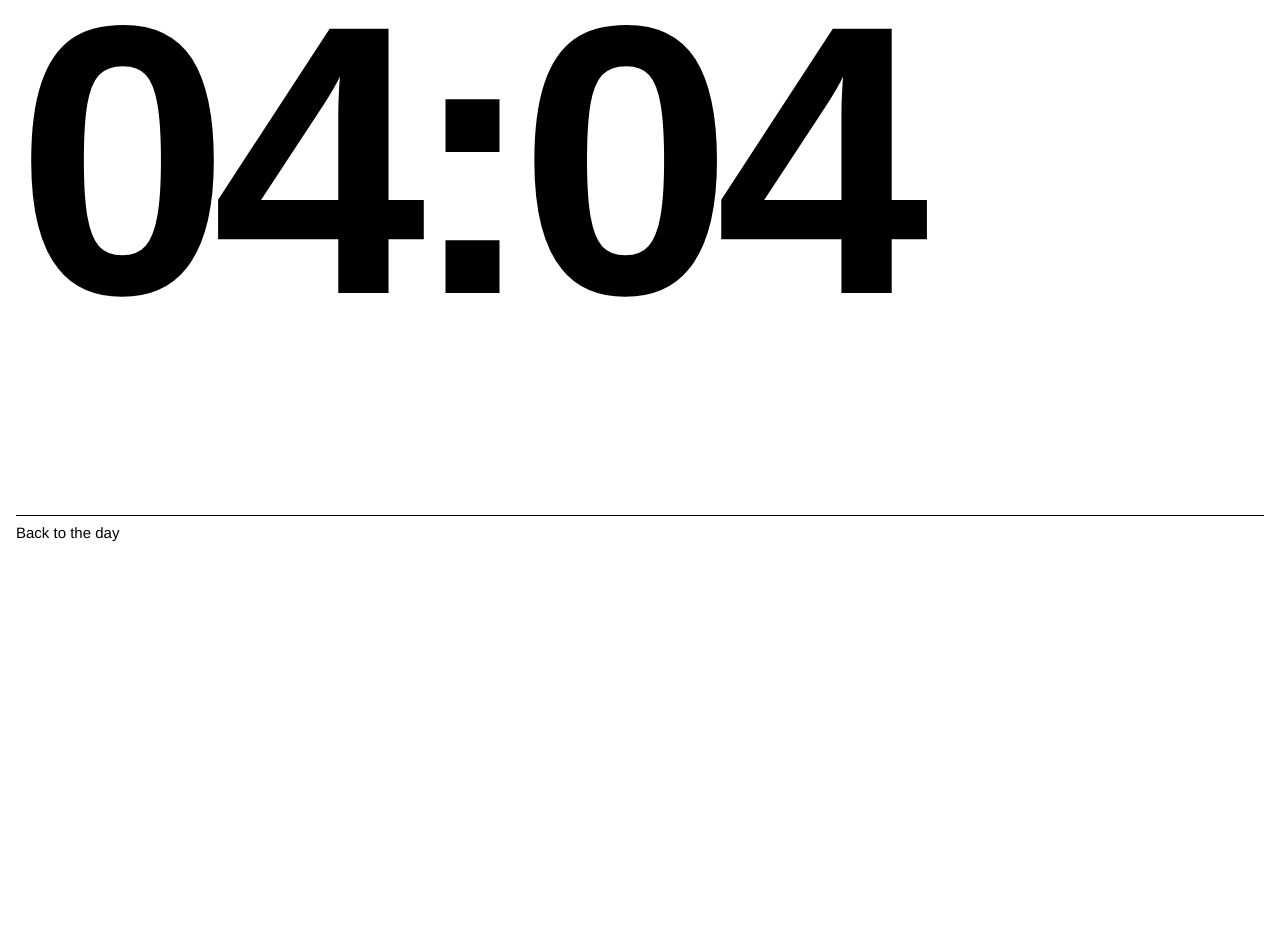
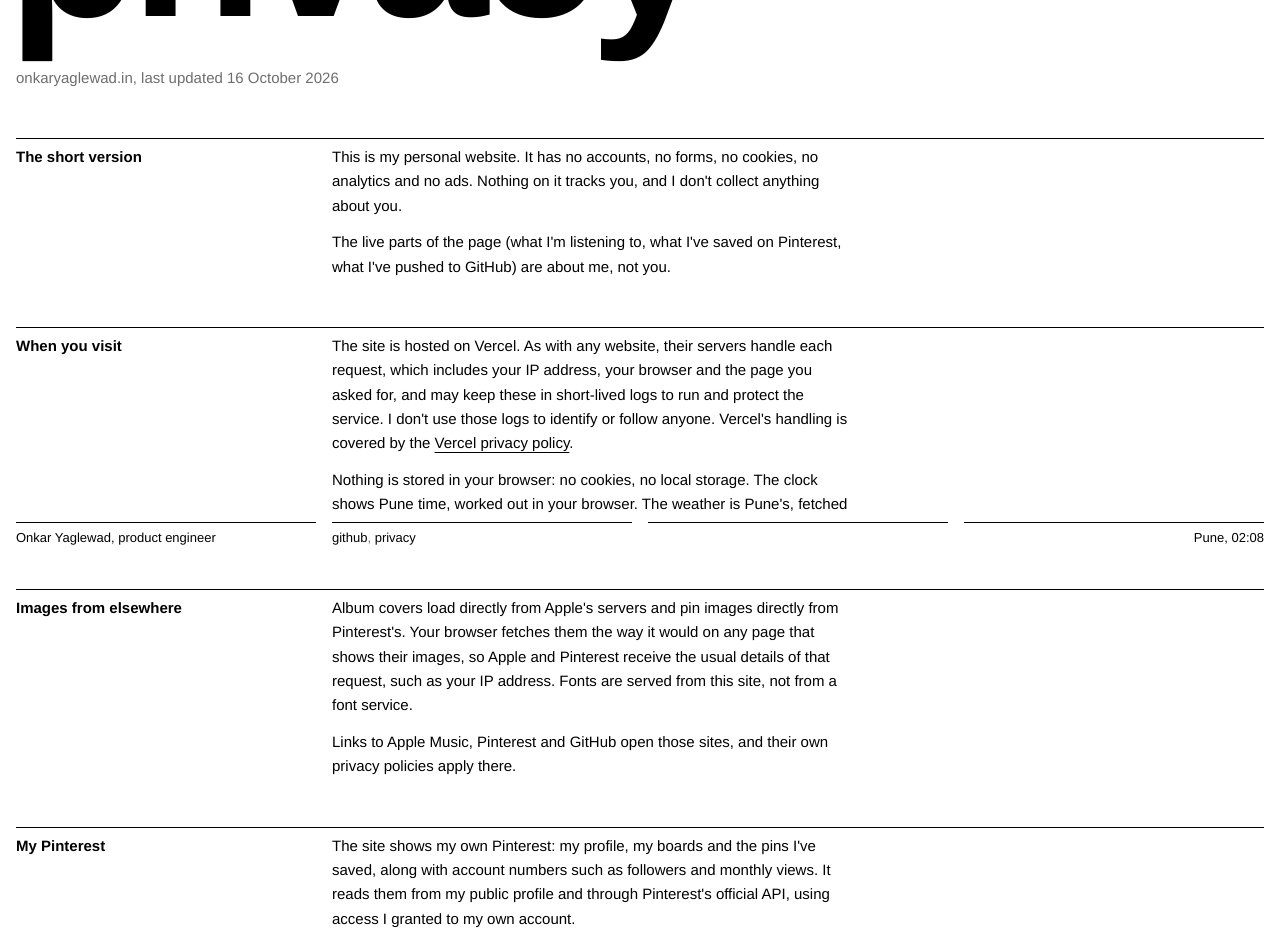
Before and after one commit to once-human/1618, a Next.js app: page /privacy in a window 1280 px wide. Before the commit this address had no page. Shown: the part 240-1187 px from the top of the page. Before the commit the page ends 800 px from the top, so only its background shows below. Built offline with nearby package versions, Linux system fonts and the light colour scheme; no server answers.

Commit message:
Move to onkaryaglewad.in; add privacy page, sitemap and robots

```diff
--- a/src/app/layout.tsx
+++ b/src/app/layout.tsx
@@ -1,11 +1,24 @@
 import type { Metadata } from "next";
 import "@fontsource-variable/archivo/wdth.css";
 import "./globals.css";
+import { SITE_URL } from "@/lib/site";
+
+const description =
+  "Onkar Yaglewad builds consumer products end to end, from the first idea to the last pixel. This is one ordinary day.";
 
 export const metadata: Metadata = {
+  metadataBase: new URL(SITE_URL),
   title: "Onkar Yaglewad",
-  description:
-    "Onkar Yaglewad builds consumer products end to end, from the first idea to the last pixel. This is one ordinary day.",
+  description,
+  openGraph: {
+    type: "website",
+    url: SITE_URL,
+    siteName: "Onkar Yaglewad",
+    title: "Onkar Yaglewad",
+    description,
+    locale: "en_IN",
+  },
+  twitter: { card: "summary_large_image", title: "Onkar Yaglewad", description },
 };
 
 export default function RootLayout({ children }: LayoutProps<"/">) {
--- a/src/app/page.tsx
+++ b/src/app/page.tsx
@@ -1,4 +1,9 @@
+import type { Metadata } from "next";
 import { Experience } from "@/components/Experience";
+
+export const metadata: Metadata = {
+  alternates: { canonical: "/" },
+};
 
 export default function Home() {
   return <Experience />;
--- /dev/null
+++ b/src/app/privacy/page.tsx
@@ -0,0 +1,145 @@
+import type { Metadata } from "next";
+import { Nav } from "@/components/site/Nav";
+import { Footer } from "@/components/site/Footer";
+import { profile } from "@/content/profile";
+import { SITE_URL } from "@/lib/site";
+
+export const metadata: Metadata = {
+  title: "Privacy, Onkar Yaglewad",
+  description: "What this site knows about you (almost nothing) and how it uses my own Pinterest, music and GitHub data.",
+  alternates: { canonical: "/privacy" },
+};
+
+const UPDATED = "16 October 2026";
+const host = SITE_URL.replace(/^https?:\/\//, "");
+
+const link = "underline decoration-1 underline-offset-4 hover:decoration-2";
+
+function Ext({ href, children }: { href: string; children: React.ReactNode }) {
+  return (
+    <a href={href} target="_blank" rel="noopener noreferrer" className={link}>
+      {children}
+    </a>
+  );
+}
+
+/** One ruled row: the heading on the left, the words on the right. */
+function Part({ title, children }: { title: string; children: React.ReactNode }) {
+  return (
+    <section className="grid grid-cols-1 gap-x-4 gap-y-2 border-t border-ink pt-1.5 pb-12 md:grid-cols-4">
+      <h2 className="font-semibold">{title}</h2>
+      <div className="max-w-[62ch] space-y-3 md:col-span-2">{children}</div>
+    </section>
+  );
+}
+
+export default function Privacy() {
+  const email = profile.links.email?.replace(/^mailto:/, "") ?? null;
+
+  return (
+    <>
+      <Nav />
+      <main className="px-4 pt-24 pb-32 text-[15px] leading-relaxed">
+        <h1 className="bigword mb-10 -ml-[0.04em] text-[clamp(4.5rem,17vw,17rem)]">privacy</h1>
+
+        <p className="tnum mb-12 text-quiet">
+          {host}, last updated {UPDATED}
+        </p>
+
+        <Part title="The short version">
+          <p>
+            This is my personal website. It has no accounts, no forms, no cookies, no analytics and no ads. Nothing
+            on it tracks you, and I don&apos;t collect anything about you.
+          </p>
+          <p>
+            The live parts of the page (what I&apos;m listening to, what I&apos;ve saved on Pinterest, what I&apos;ve
+            pushed to GitHub) are about me, not you.
+          </p>
+        </Part>
+
+        <Part title="When you visit">
+          <p>
+            The site is hosted on Vercel. As with any website, their servers handle each request, which includes
+            your IP address, your browser and the page you asked for, and may keep these in short-lived logs to run
+            and protect the service. I don&apos;t use those logs to identify or follow anyone. Vercel&apos;s handling
+            is covered by the <Ext href="https://vercel.com/legal/privacy-policy">Vercel privacy policy</Ext>.
+          </p>
+          <p>
+            Nothing is stored in your browser: no cookies, no local storage. The clock shows Pune time, worked out in
+            your browser. The weather is Pune&apos;s, fetched by the server, not based on where you are.
+          </p>
+        </Part>
+
+        <Part title="Images from elsewhere">
+          <p>
+            Album covers load directly from Apple&apos;s servers and pin images directly from Pinterest&apos;s. Your
+            browser fetches them the way it would on any page that shows their images, so Apple and Pinterest receive
+            the usual details of that request, such as your IP address. Fonts are served from this site, not from a
+            font service.
+          </p>
+          <p>
+            Links to Apple Music, Pinterest and GitHub open those sites, and their own privacy policies apply there.
+          </p>
+        </Part>
+
+        <Part title="My Pinterest">
+          <p>
+            The site shows my own Pinterest: my profile, my boards and the pins I&apos;ve saved, along with account
+            numbers such as followers and monthly views. It reads them from my public profile and through
+            Pinterest&apos;s official API, using access I granted to my own account.
+          </p>
+          <p>
+            That access is read only. The site never posts, saves, edits or deletes anything on Pinterest. It only
+            ever reads my account. Visitors never sign in with Pinterest, and the site never asks for or sees anyone
+            else&apos;s Pinterest data.
+          </p>
+          <p>
+            The access keys are kept encrypted in the hosting settings and are used only on the server. They are
+            never sent to your browser. What Pinterest returns is cached for up to half an hour so the page stays
+            fast. Then it is replaced with fresh data. None of it is sold, shared, or used for advertising. I can
+            withdraw the site&apos;s access at any time from my Pinterest settings.
+          </p>
+        </Part>
+
+        <Part title="My music and GitHub">
+          <p>
+            What I play on Apple Music is sent to my Last.fm account by a scrobbler app on my phone, and the site
+            reads it from Last.fm. Covers and song links are looked up on Apple Music, with Deezer and song.link as
+            fallbacks. Public GitHub activity comes from GitHub&apos;s public API. All of it is about my own accounts.
+          </p>
+        </Part>
+
+        <Part title="Children">
+          <p>The site isn&apos;t aimed at children, and it doesn&apos;t collect information from anyone, of any age.</p>
+        </Part>
+
+        <Part title="Changes">
+          <p>
+            If any of this changes, I&apos;ll update this page and the date at the top of it.
+          </p>
+        </Part>
+
+        <Part title="Questions">
+          <p>
+            {email ? (
+              <>
+                Email me at{" "}
+                <a href={`mailto:${email}`} className={link}>
+                  {email}
+                </a>{" "}
+                with any question about this page.
+              </>
+            ) : (
+              <>
+                Open an issue on the{" "}
+                <Ext href="https://github.com/once-human/1618/issues">site&apos;s GitHub repository</Ext> with any
+                question about this page.
+              </>
+            )}
+          </p>
+        </Part>
+      </main>
+      <Footer />
+    </>
+  );
+}
--- /dev/null
+++ b/src/app/robots.ts
@@ -0,0 +1,10 @@
+import type { MetadataRoute } from "next";
+import { SITE_URL } from "@/lib/site";
+
+export default function robots(): MetadataRoute.Robots {
+  return {
+    rules: { userAgent: "*", allow: "/", disallow: "/api/" },
+    sitemap: `${SITE_URL}/sitemap.xml`,
+    host: SITE_URL,
+  };
+}
--- /dev/null
+++ b/src/app/sitemap.ts
@@ -0,0 +1,16 @@
+import type { MetadataRoute } from "next";
+import { projects } from "@/content/projects";
+import { SITE_URL } from "@/lib/site";
+
+export default function sitemap(): MetadataRoute.Sitemap {
+  return [
+    { url: SITE_URL, changeFrequency: "daily", priority: 1 },
+    { url: `${SITE_URL}/work`, changeFrequency: "weekly", priority: 0.8 },
+    ...projects.map((p) => ({
+      url: `${SITE_URL}/work/${p.slug}`,
+      changeFrequency: "monthly" as const,
+      priority: 0.6,
+    })),
+    { url: `${SITE_URL}/privacy`, changeFrequency: "yearly", priority: 0.2 },
+  ];
+}
--- a/src/app/work/[slug]/page.tsx
+++ b/src/app/work/[slug]/page.tsx
@@ -16,7 +16,7 @@ export async function generateMetadata({ params }: { params: Promise<Params> }):
   const { slug } = await params;
   const p = projectBySlug(slug);
   if (!p) return {};
-  return { title: `${p.name}, Onkar Yaglewad`, description: p.tagline };
+  return { title: `${p.name}, Onkar Yaglewad`, description: p.tagline, alternates: { canonical: `/work/${p.slug}` } };
 }
 
 const cell = "border-t border-ink pt-1.5";
--- a/src/app/work/page.tsx
+++ b/src/app/work/page.tsx
@@ -6,6 +6,7 @@ import { WorkList } from "@/components/home/WorkList";
 export const metadata: Metadata = {
   title: "Work, Onkar Yaglewad",
   description: "Everything Onkar Yaglewad has been making, as a plain list.",
+  alternates: { canonical: "/work" },
 };
 
 export default function WorkIndex() {
--- a/src/components/home/SayHi.tsx
+++ b/src/components/home/SayHi.tsx
@@ -1,3 +1,4 @@
+import Link from "next/link";
 import { publicLinks } from "@/content/profile";
 
 /** Contact, kept plain. */
@@ -17,6 +18,12 @@ export function SayHi() {
           </li>
         ))}
       </ul>
+      <p className="col-span-2 text-[13px] text-quiet md:col-start-3">
+        No cookies, no tracking.{" "}
+        <Link href="/privacy" className="underline decoration-1 underline-offset-4 hover:text-ink">
+          Privacy
+        </Link>
+      </p>
     </div>
   );
 }
--- a/src/components/site/Footer.tsx
+++ b/src/components/site/Footer.tsx
@@ -1,5 +1,6 @@
 "use client";
 
+import Link from "next/link";
 import { useMusic, usePresence, useNow } from "@/lib/presence/client";
 import { puneNow, timeAgo } from "@/lib/time";
 import { Playing } from "@/components/live/Playing";
@@ -32,6 +33,10 @@ export function Footer() {
             github
           </a>
         )}
+        <span className="text-quiet">, </span>
+        <Link href="/privacy" className="hover:underline">
+          privacy
+        </Link>
       </p>
       <p className={`${cell} truncate ${latest ? "" : "hidden"} md:block`} aria-live="polite">
         {latest ? (
--- /dev/null
+++ b/src/lib/site.ts
@@ -0,0 +1,2 @@
+/** Where the site lives. Used for canonical links, the sitemap and social previews. */
+export const SITE_URL = "https://onkaryaglewad.in";
```
Also changed, not shown: 1 other file (tests, documents, lock files or other folders).
